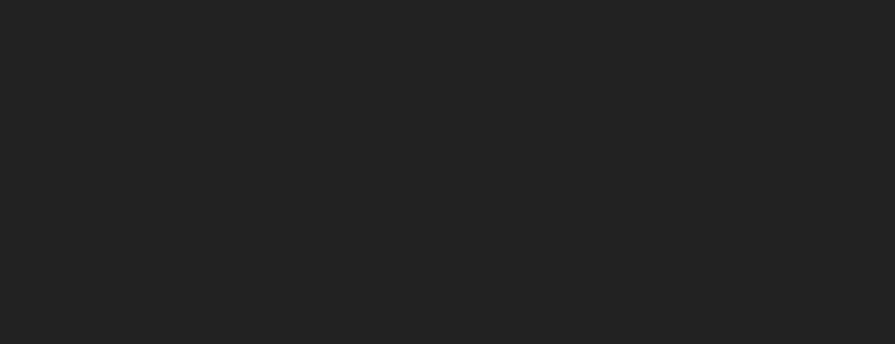
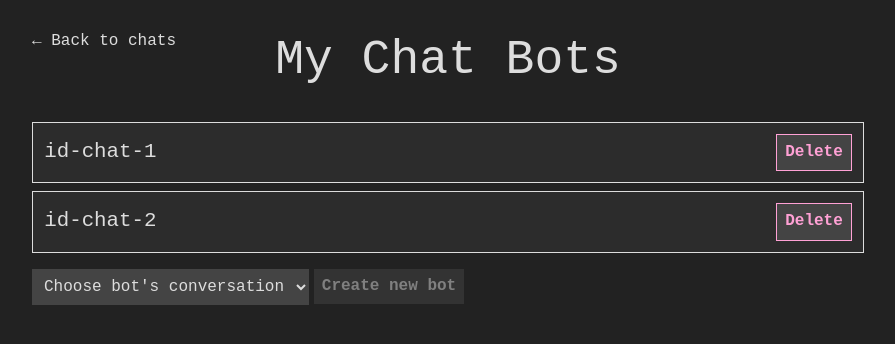
Before and after one commit to lizzzu/CC3, a Nuxt app in the folder frontend/: page /bots in a window 1280 px wide. Before the commit this address had no page. Shown: the top 344 px of the page, without its empty margins (192-1087 px from the left). Built offline with nearby package versions, Linux system fonts and the light colour scheme; a web font is replaced by a local one.

Commit message:
started bots ui

```diff
--- a/frontend/middleware/auth.global.js
+++ b/frontend/middleware/auth.global.js
@@ -3,7 +3,7 @@
 export default defineNuxtRouteMiddleware(async to => {
   const nuxtApp = useNuxtApp()
   const authUser = useFirebaseAuth()
-  if (authUser.value == null && to.path.startsWith('/chats')) {
+  if (authUser.value == null && (to.path.startsWith('/chats') || to.path.startsWith('/bots'))) {
     return navigateTo('/')
   }
   if (authUser.value != null) {
--- /dev/null
+++ b/frontend/pages/bots.vue
@@ -0,0 +1,140 @@
+<script setup>
+const bots = [
+  'id-chat-1',
+  'id-chat-2'
+]
+
+const conversationId = ref('')
+</script>
+
+<template>
+  <header>
+    <NuxtLink to="/chats" class="to-chats">← Back to chats</NuxtLink>
+    <h1>My Chat Bots</h1>
+  </header>
+  <p v-if="bots.length === 0">No bots yet</p>
+  <TransitionGroup v-else tag="main">
+    <article v-for="bot of bots" :key="bot" class="bot">
+      <div>{{ bot }}</div>
+      <button @click="deleteBot(bot)">Delete</button>
+    </article>
+  </TransitionGroup>
+  <form class="new-bot" @submit.prevent>
+    <select v-model="conversationId">
+      <option value="" disabled>Choose bot's conversation</option>
+      <option v-for="conversation of conversations" :value="conversation.id">{{ conversation.name }}</option>
+    </select>
+    <button @click="addBot" :disabled="conversationId === ''">Create new bot</button>
+  </form>
+</template>
+
+<style scoped>
+.v-enter-active,
+.v-leave-active {
+  transition: all .5s ease;
+}
+
+.v-enter-from,
+.v-leave-to {
+  opacity: 0;
+  transform: translateX(50px);
+}
+
+header {
+  position: relative;
+}
+
+header .to-chats {
+  position: absolute;
+  top: 0;
+  left: 0;
+}
+
+header .to-chats:where(:hover, :focus-visible) {
+  text-decoration: underline 1px dashed #aaa;
+  text-underline-offset: .3em;
+}
+
+h1 {
+  margin: 0 auto 2rem auto;
+  width: fit-content;
+  font-size: 3rem;
+  font-weight: lighter;
+  text-align: center;
+}
+
+p, article {
+  display: block;
+  margin: .5rem 0;
+  padding: .7rem;
+  font-size: 1.3rem;
+}
+
+article {
+  background-color: #2c2c2c;
+  border: 1px solid #ddd;
+  transition-duration: .5s;
+  transition-timing-function: ease;
+  transition-property: transform, background-color;
+}
+
+article:where(:hover, :focus-visible) {
+  transform: scale(1.03);
+}
+
+article:has(+ article:where(:hover, :focus-visible)), article:where(:hover, :focus-visible) + article {
+  transform: scale(1.02);
+  transition-duration: .75s;
+}
+
+article:has(+ article + article:where(:hover, :focus-visible)), article:where(:hover, :focus-visible) + article + article {
+  transform: scale(1.01);
+  transition-duration: 1s;
+}
+
+.new-bot {
+  display: flex;
+  align-items: center;
+  margin: 1rem 0 2rem 0;
+  gap: .3rem;
+}
+
+.new-bot input {
+  flex: 1;
+}
+
+.bot {
+  display: flex;
+  justify-content: space-between;
+  align-items: center;
+}
+
+.bot div span:first-child {
+  color: gold;
+}
+
+.bot div span:last-child {
+  font-size: .5em;
+}
+
+.bot button {
+  color: #ffa1d5;
+  border: 1px solid #ffa1d5;
+}
+
+@media (max-width: 700px) {
+  p, article {
+    margin: 1rem 0;
+    padding: .5rem;
+    font-size: 1rem;
+  }
+
+  .new-bot {
+    flex-direction: column;
+  }
+
+  .new-bot input {
+    min-width: 100%;
+  }
+}
+</style>
--- a/frontend/pages/chats/[chatId].vue
+++ b/frontend/pages/chats/[chatId].vue
@@ -1,5 +1,4 @@
 <script setup>
-import { watch } from 'vue'
 import { doc, updateDoc, collection, arrayUnion, Timestamp, increment } from '@firebase/firestore'
 
 const { chatId } = useRoute().params
@@ -147,7 +146,7 @@
     </header>
     <div class="main-wrapper">
       <main ref="main">
-        <div v-for="(message, index) in messages" class="message">
+        <div v-for="(message, index) of messages" class="message">
           <div v-if="message.username !== '$'" :class="{ special: index > 0 && message.username === messages[index - 1].username && message.timestamp - messages[index - 1].timestamp < 5 }">
             <p class="user">{{ message.username }}</p>
             <p class="time">{{ timestampToString(message.timestamp) }}</p>
--- a/frontend/pages/chats/index.vue
+++ b/frontend/pages/chats/index.vue
@@ -72,6 +72,7 @@
     <Title>Chats</Title>
   </Head>
   <header>
+    <NuxtLink to="/bots" class="to-bots">Go to bots</NuxtLink>
     <button @click="logOut">Sign out</button>
     <h1>Chats</h1>
   </header>
@@ -105,6 +106,21 @@
 
 header {
   position: relative;
+}
+
+header .to-bots {
+  position: absolute;
+  top: 0;
+  left: 0;
+  font-size: 1rem;
+  background: none;
+  border: none;
+}
+
+header .to-bots:where(:hover, :focus-visible) {
+  text-decoration: underline 1px dashed #aaa;
+  text-underline-offset: .3em;
+  transform: scale(1);
 }
 
 header button {
@@ -174,10 +190,6 @@
   font-size: .5em;
 }
 
-/* .chat:not(:hover) div span:last-child {
-  display: none;
-} */
-
 .chat button {
   color: #ffa1d5;
   border: 1px solid #ffa1d5;
```
